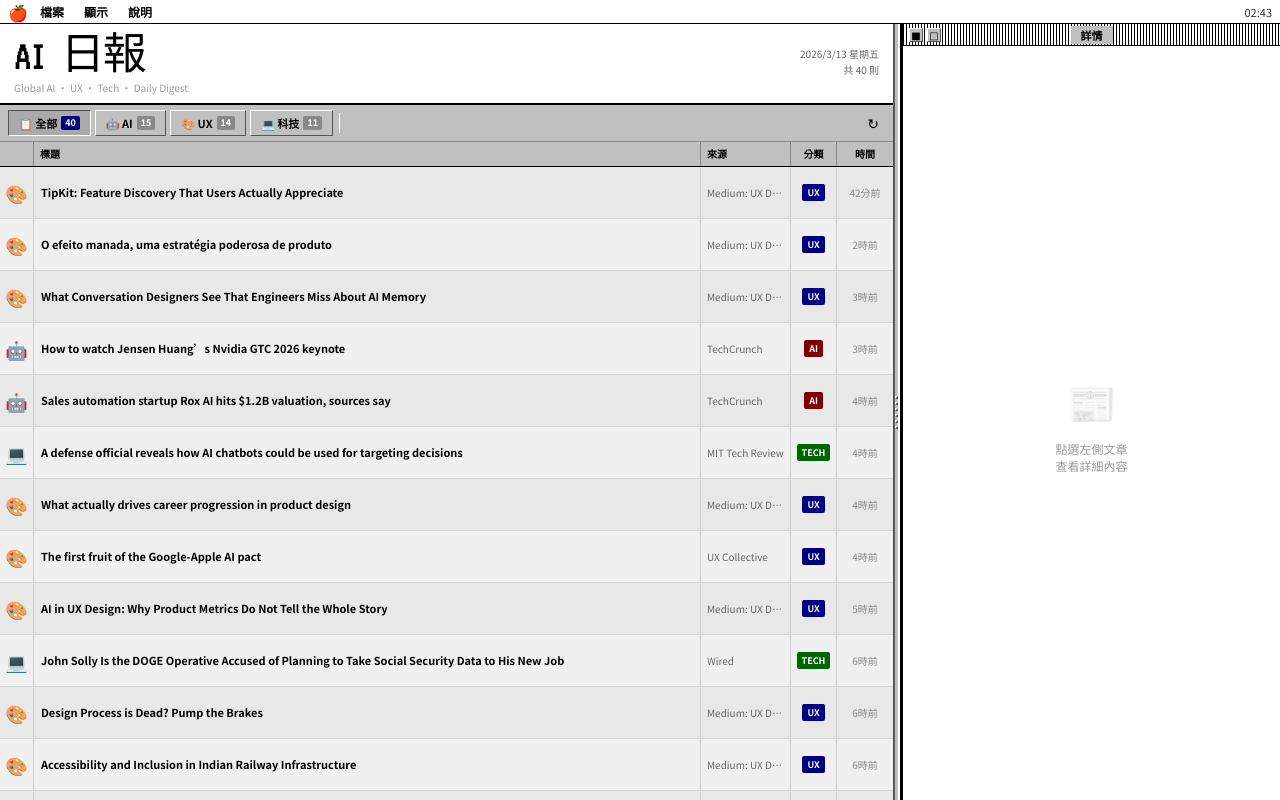
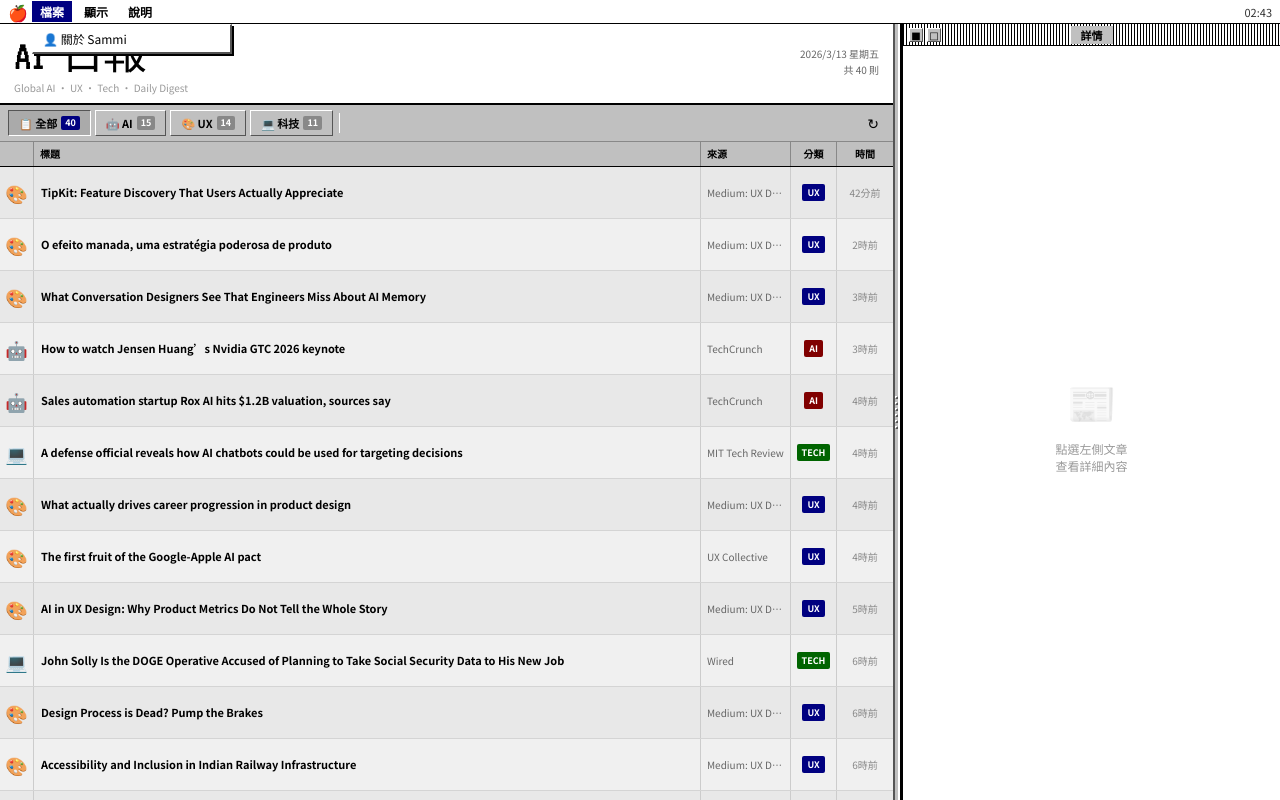
Before and after one commit to sammi0217/ai-daily, a plain HTML site: page index.html in a window 1280 px wide. Both pictures are taken after a click on the element "檔案". Drawn offline with Linux system fonts and the light colour scheme.

Commit message:
Update index.html

```diff
--- a/index.html
+++ b/index.html
@@ -4,6 +4,14 @@
 <meta charset="UTF-8">
 <meta name="viewport" content="width=device-width, initial-scale=1.0, viewport-fit=cover">
 <title>AI 日報</title>
+<!-- Google tag (gtag.js) -->
+<script async src="https://www.googletagmanager.com/gtag/js?id=G-4PZ9JMX98T"></script>
+<script>
+  window.dataLayer = window.dataLayer || [];
+  function gtag(){dataLayer.push(arguments);}
+  gtag('js', new Date());
+  gtag('config', 'G-4PZ9JMX98T');
+</script>
 <style>
 @import url('https://fonts.googleapis.com/css2?family=VT323&family=Noto+Sans+TC:wght@400;500;700&display=swap');
 
@@ -68,6 +76,45 @@ body {
 }
 .menu-item:active { background: var(--mac-blue); color: #fff; }
 .menubar-clock { margin-left: auto; font-size: 11px; color: #333; }
+
+/* ── MENU DROPDOWN ── */
+.menu-wrap { position: relative; }
+.menu-dropdown {
+  display: none;
+  position: absolute;
+  top: 22px;
+  left: 0;
+  min-width: 200px;
+  background: var(--mac-white);
+  border-top: 1px solid #fff;
+  border-left: 1px solid #fff;
+  border-right: 2px solid var(--mac-dark);
+  border-bottom: 2px solid var(--mac-dark);
+  z-index: 999;
+  box-shadow: 2px 2px 0 #000;
+}
+.menu-wrap.open .menu-dropdown { display: block; }
+.menu-wrap.open .menu-item { background: var(--mac-blue); color: #fff; }
+.dropdown-item {
+  display: flex;
+  align-items: center;
+  gap: 8px;
+  padding: 5px 14px 5px 10px;
+  font-size: 12px;
+  cursor: pointer;
+  color: #000;
+  text-decoration: none;
+  white-space: nowrap;
+  border-bottom: 1px solid #e0e0e0;
+}
+.dropdown-item:last-child { border-bottom: none; }
+.dropdown-item:hover { background: var(--mac-blue); color: #fff; }
+.dropdown-sep {
+  height: 1px;
+  background: #888;
+  margin: 3px 0;
+  border-bottom: 1px solid #fff;
+}
 
 /* ── MAIN LAYOUT ── */
 .app-body {
@@ -550,11 +597,33 @@ body {
 <body>
 
 <!-- MENU BAR -->
-<div class="menubar">
+<div class="menubar" id="menubar">
   <span class="menu-logo">🍎</span>
-  <span class="menu-item">檔案</span>
-  <span class="menu-item">顯示</span>
-  <span class="menu-item">說明</span>
+
+  <!-- 檔案 -->
+  <div class="menu-wrap" id="menu-file">
+    <span class="menu-item" onclick="toggleMenu('menu-file')">檔案</span>
+    <div class="menu-dropdown">
+      <a class="dropdown-item" href="https://sammilin.framer.website/about" target="_blank" rel="noopener">👤 關於 Sammi</a>
+    </div>
+  </div>
+
+  <!-- 顯示 -->
+  <div class="menu-wrap" id="menu-view">
+    <span class="menu-item" onclick="toggleMenu('menu-view')">顯示</span>
+    <div class="menu-dropdown">
+      <a class="dropdown-item" href="https://medium.com/@sammi860217" target="_blank" rel="noopener">✍️ Medium 部落格</a>
+    </div>
+  </div>
+
+  <!-- 說明 -->
+  <div class="menu-wrap" id="menu-help">
+    <span class="menu-item" onclick="toggleMenu('menu-help')">說明</span>
+    <div class="menu-dropdown">
+      <a class="dropdown-item" href="https://www.instagram.com/sammi_lyr/" target="_blank" rel="noopener">📸 Instagram</a>
+    </div>
+  </div>
+
   <span class="menubar-clock" id="clock">00:00</span>
 </div>
 
@@ -818,6 +887,14 @@ function selectArticle(i, rowEl) {
   rowEl.classList.add('selected');
   const a = filtered[i];
 
+  // GA4 追蹤文章點擊
+  gtag('event', 'article_click', {
+    article_title: a.headline,
+    article_source: a.source,
+    article_category: a.category,
+    article_url: a.url
+  });
+
   if (isMobile()) {
     // Show bottom sheet
     document.getElementById('sheetSourceLabel').textContent = a.source;
@@ -922,6 +999,26 @@ function closeDesktopDetail() {
   });
 })();
 
+// ── Menu Dropdown ──
+function toggleMenu(id) {
+  const all = document.querySelectorAll('.menu-wrap');
+  all.forEach(m => { if (m.id !== id) m.classList.remove('open'); });
+  document.getElementById(id).classList.toggle('open');
+}
+document.addEventListener('click', e => {
+  if (!e.target.closest('.menu-wrap')) {
+    document.querySelectorAll('.menu-wrap').forEach(m => m.classList.remove('open'));
+  }
+});
+
+// GA4 追蹤外連點擊
+document.addEventListener('click', e => {
+  const link = e.target.closest('a.dropdown-item');
+  if (link) {
+    gtag('event', 'menu_click', { link_text: link.textContent.trim(), link_url: link.href });
+  }
+});
+
 loadNews();
 </script>
 </body>
```
